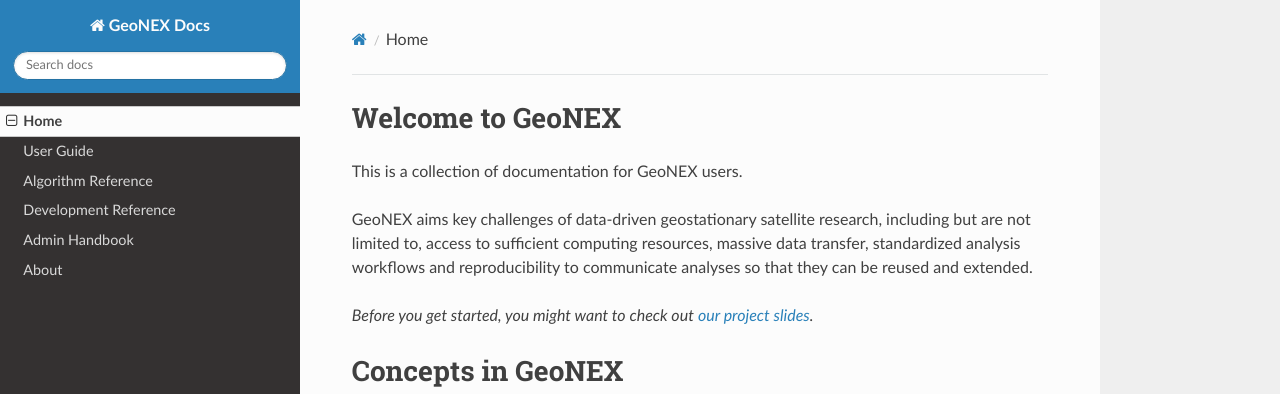
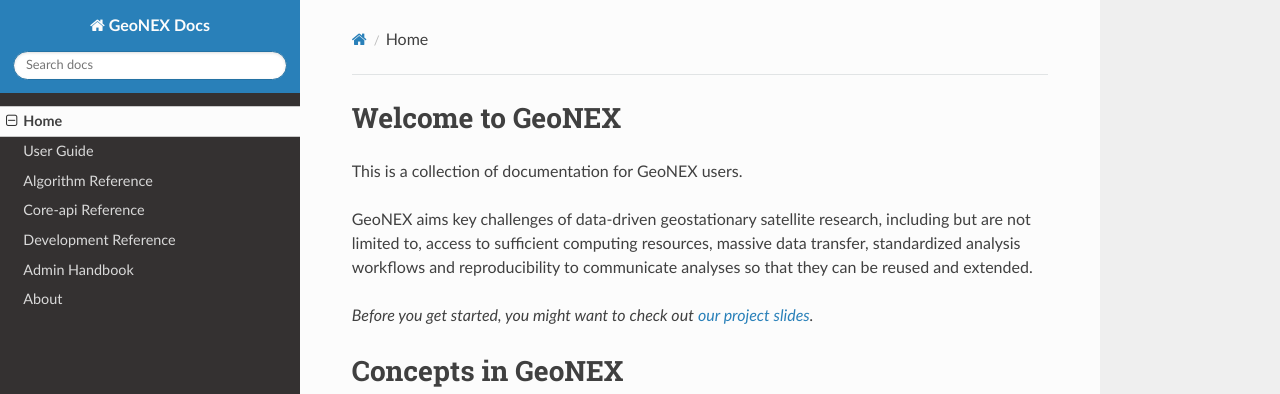
Before and after one commit to suredream/geonex-doc, an MkDocs documentation site: the page built from docs/index.md, in a window 1280 px wide. Shown: the top 394 px of the page. Built offline with MkDocs 1.6.1, drawn with Linux system fonts in a browser that asks for light colours; nearby versions of some CDN libraries.

Commit message:
add index

```diff
--- a/mkdocs.yml
+++ b/mkdocs.yml
@@ -3,6 +3,7 @@ nav:
     - Home: index.md
     - User Guide: userguide.md
     - Algorithm Reference: algo-ref.md
+    - Core-api Reference: core-api.md
     - Development Reference: devel-ref.md
     - Admin Handbook: admin.md
     - About: about.md
```
